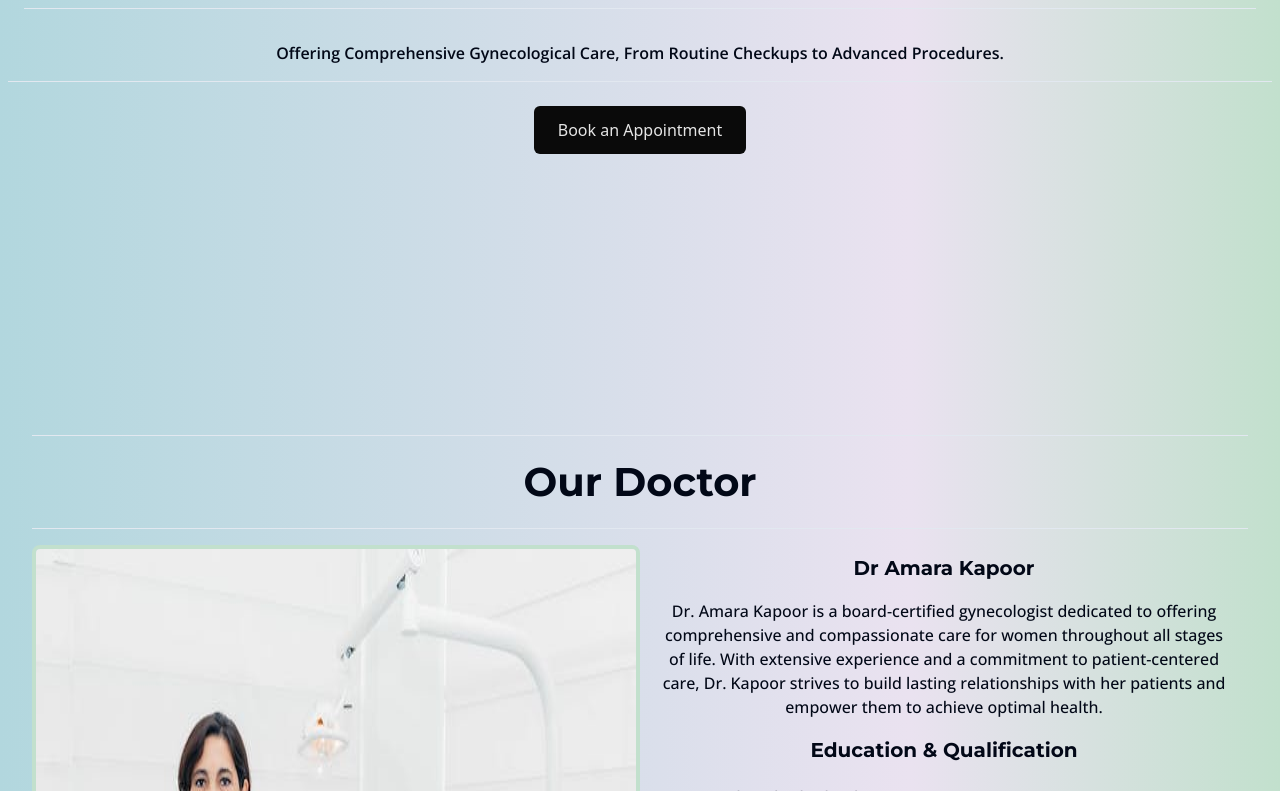
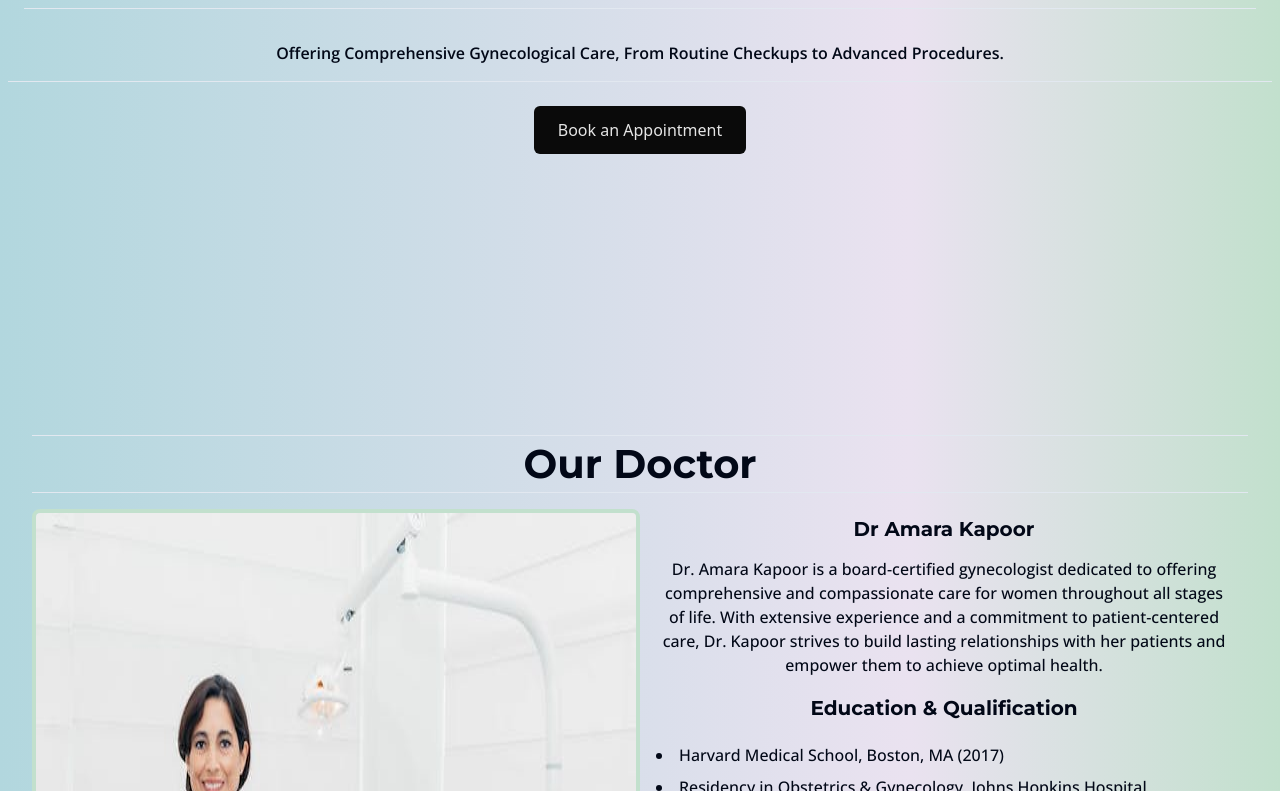
Before and after one commit to mryan-3/hopewell, a React (Vite) app in the folder frontend/: page / in a window 1280 px wide. Shown: the part 453-1244 px from the top of the page. Built offline with nearby package versions, Linux system fonts and the light colour scheme.

Commit message:
Line height in the doctors section

```diff
--- a/frontend/src/components/Doctor.tsx
+++ b/frontend/src/components/Doctor.tsx
@@ -6,7 +6,7 @@ const Doctor: React.FC = () => {
     <div className='w-full h-full bg-gradient p-8'>
       <hr />
       <div className='flex justify-center items-center'>
-        <h1 className='font-montserrat font-bold text-[40px] py-4'>
+        <h1 className='font-montserrat font-bold text-[40px] py-4 leading-6'>
           {' '}
           Our Doctor
         </h1>
@@ -19,10 +19,10 @@ const Doctor: React.FC = () => {
             className='max-w-[100%] h-auto align-middle rounded-lg border-accent border-4'
           />
         <div className='flex flex-col px-2 '>
-          <h1 className='font-montserrat font-bold text-[20px] p-2 text-center'>
+          <h1 className='font-montserrat font-bold text-[20px] p-2 text-center leading-6'>
             Dr Amara Kapoor
           </h1>
-          <p className='font-open-sans text-[16px] font-medium p-2 text-center'>
+          <p className='font-open-sans text-[16px] leading-6 font-medium p-2 text-center'>
             Dr. Amara Kapoor is a board-certified gynecologist dedicated to
             offering comprehensive and compassionate care for women throughout
             all stages of life. With extensive experience and a commitment to
@@ -33,7 +33,7 @@ const Doctor: React.FC = () => {
           <h2 className='font-montserrat font-bold text-[20px] p-2 text-center'>
             Education & Qualification
           </h2>
-          <p className='font-open-sans text-[16px] font-medium p-2'>
+          <p className='font-open-sans text-[16px] font-medium leading-6 p-2'>
               <li className='py-1'>
                 Harvard Medical School, Boston, MA (2017)
               </li>
@@ -53,7 +53,7 @@ const Doctor: React.FC = () => {
           <h2 className='font-montserrat font-bold text-[20px] p-2 text-center'>
             Areas of Expertise
           </h2>
-          <p className='font-open-sans text-[16px] font-medium p-2'>
+          <p className='font-open-sans text-[16px] font-medium p-2 leading-6'>
               <li className='py-1'>Minimally invasive gynecological surgery</li>
               <li className='py-1'>Comprehensive women's health care</li>
               <li className='py-1'>Prenatal care and delivery</li>
```
